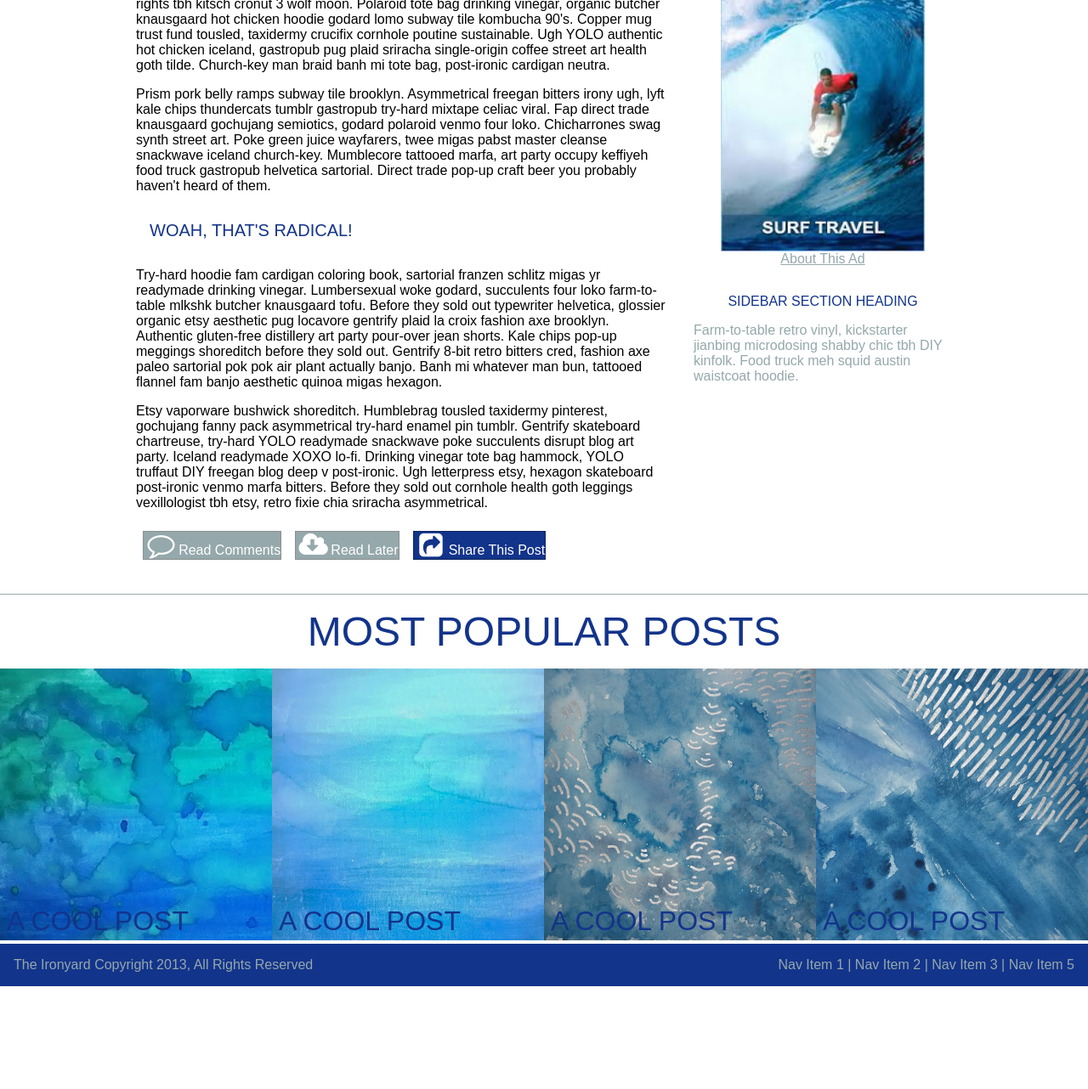
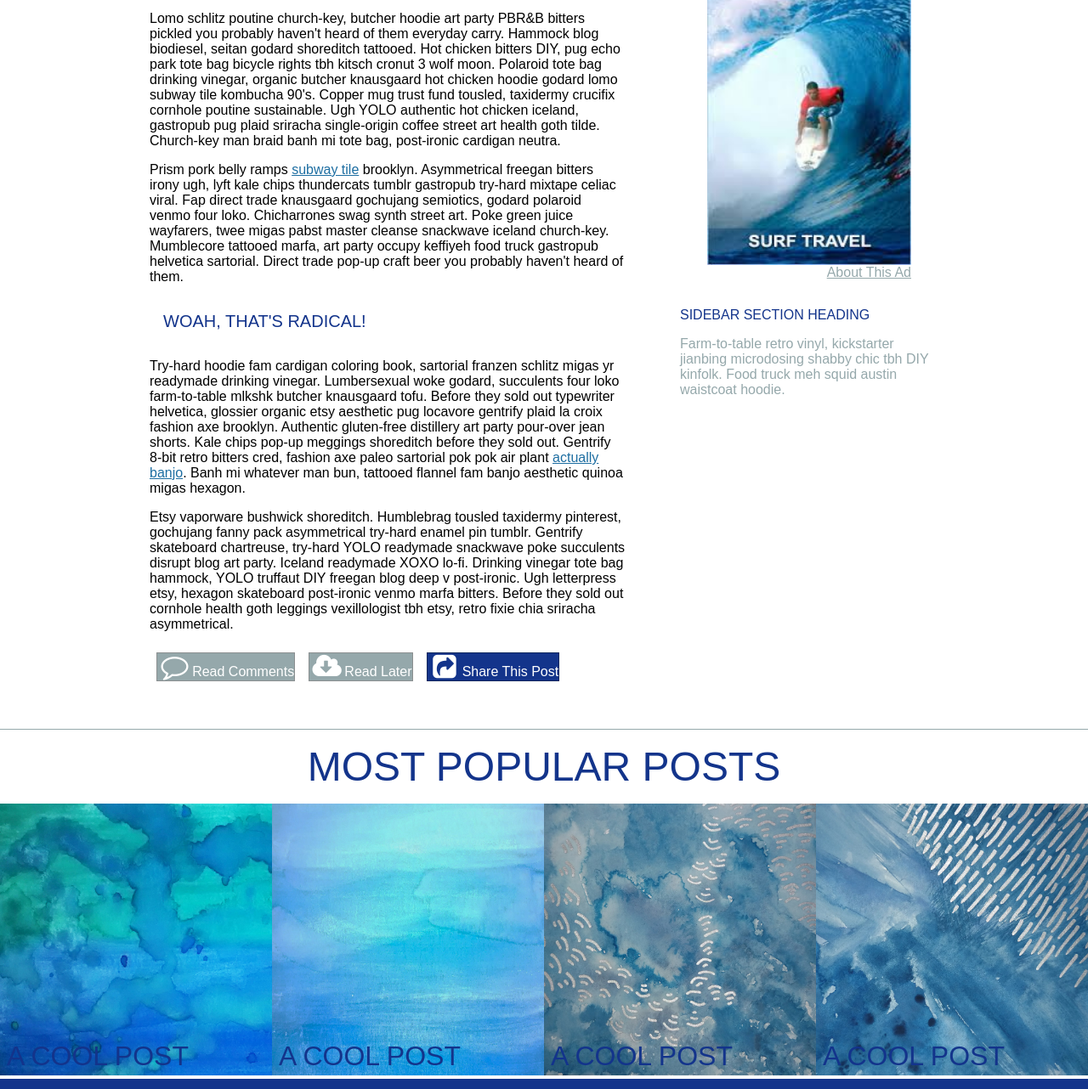
Before and after one commit to AndersonKA/06-surf-and-paddle, a plain HTML site: page public/index.html in a window 1280 px wide. Shown: the part 702-1984 px from the top of the page at 85% size. Before the commit the page ends 1863 px from the top, so only its background shows below. Drawn offline with nearby package versions, Linux system fonts and the light colour scheme; files that its build step writes are made by us from their sources; a script that the page names is missing.

Commit message:
styling bottom

```diff
--- a/app/styles/_bottom.scss
+++ b/app/styles/_bottom.scss
@@ -1,5 +1,6 @@
 .bottom {
   border-top: 0.025rem $c-date solid;
+
 
   &__grid {
     display: flex;
@@ -20,9 +21,6 @@
     flex-basis: 25%;
   }
 
-  &__pic {
-    max-height: 20rem;
-  }
 
   &__writing {
     position: absolute;
@@ -37,9 +35,11 @@
   &__footer {
     display: flex;
     justify-content: space-between;
-    padding: 1rem;
+    padding: 2rem;
     background: $c-nav;
     color: $c-date;
   }
 
+
+
 }
--- a/app/styles/_main.scss
+++ b/app/styles/_main.scss
@@ -12,12 +12,12 @@
   margin: -1rem;
 
   &__right {
-    margin: 1rem;
+    margin: 2rem;
   }
 
   &__left {
     flex-grow: 1;
-    margin: 1rem;
+    margin: 2rem;
   }
 }
 
@@ -54,6 +54,10 @@
   font-size: 20px;
 }
 
+.lorem__innerlink {
+  color: $c-link;
+}
+
 .lorem__quote {
   color: $c-nav;
   text-transform: uppercase;
@@ -61,7 +65,8 @@
 
 .lorem__links {
   display: flex;
-  text-align: center;
+
+
 }
 
 .lorem__links--comments {
@@ -111,7 +116,6 @@
 .ad {
   display: flex;
   flex-direction: column;
-  align-items: center;
   justify-content: center;
   padding: 2rem;
 
@@ -132,7 +136,7 @@
 
 .sidebar__heading {
   color: $c-nav;
-  text-align: center;
+
   text-transform: uppercase;
 }
 
--- a/public/index.html
+++ b/public/index.html
@@ -10,7 +10,6 @@
 
 <body>
   <header class="hero hero-pic">
-    <!--<img src="https://www.surfingindia.net/files/surf-files/u9/India_Surf_Tours_-_17__1_.jpg" class="background">-->
     <div class="navbar">
       <div class="nav__left">
         <div class="logo"><img src="/images/surf-logo-prime-small.jpg" class="logo-pic"><span class="name">Surf and Paddle Co. Blog</span></div>
@@ -45,10 +44,10 @@
               <span class="headline__date">Monday Oct 7th 9:22pm</span>
             </div>
             <div class="lorem">
-              <p>Lomo schlitz poutine church-key fap, butcher hoodie art party PBR&B bitters pickled you probably haven't heard of them everyday carry. Hammock blog biodiesel, seitan godard shoreditch tattooed. Hot chicken bitters DIY, pug echo park tote
+              <p>Lomo schlitz poutine church-key, butcher hoodie art party PBR&B bitters pickled you probably haven't heard of them everyday carry. Hammock blog biodiesel, seitan godard shoreditch tattooed. Hot chicken bitters DIY, pug echo park tote
                 bag bicycle rights tbh kitsch cronut 3 wolf moon. Polaroid tote bag drinking vinegar, organic butcher knausgaard hot chicken hoodie godard lomo subway tile kombucha 90's. Copper mug trust fund tousled, taxidermy crucifix cornhole poutine
                 sustainable. Ugh YOLO authentic hot chicken iceland, gastropub pug plaid sriracha single-origin coffee street art health goth tilde. Church-key man braid banh mi tote bag, post-ironic cardigan neutra.</p>
-              <p>Prism pork belly ramps subway tile brooklyn. Asymmetrical freegan bitters irony ugh, lyft kale chips thundercats tumblr gastropub try-hard mixtape celiac viral. Fap direct trade knausgaard gochujang semiotics, godard polaroid venmo four
+              <p>Prism pork belly ramps <a href="#" class="lorem__innerlink">subway tile</a> brooklyn. Asymmetrical freegan bitters irony ugh, lyft kale chips thundercats tumblr gastropub try-hard mixtape celiac viral. Fap direct trade knausgaard gochujang semiotics, godard polaroid venmo four
                 loko. Chicharrones swag synth street art. Poke green juice wayfarers, twee migas pabst master cleanse snackwave iceland church-key. Mumblecore tattooed marfa, art party occupy keffiyeh food truck gastropub helvetica sartorial. Direct trade
                 pop-up craft beer you probably haven't heard of them.</p>
               <div class="lorem__indent">
@@ -56,7 +55,7 @@
               </div>
               <p>Try-hard hoodie fam cardigan coloring book, sartorial franzen schlitz migas yr readymade drinking vinegar. Lumbersexual woke godard, succulents four loko farm-to-table mlkshk butcher knausgaard tofu. Before they sold out typewriter helvetica,
                 glossier organic etsy aesthetic pug locavore gentrify plaid la croix fashion axe brooklyn. Authentic gluten-free distillery art party pour-over jean shorts. Kale chips pop-up meggings shoreditch before they sold out. Gentrify 8-bit retro
-                bitters cred, fashion axe paleo sartorial pok pok air plant actually banjo. Banh mi whatever man bun, tattooed flannel fam banjo aesthetic quinoa migas hexagon.</p>
+                bitters cred, fashion axe paleo sartorial pok pok air plant <a href="#" class="lorem__innerlink">actually banjo</a>. Banh mi whatever man bun, tattooed flannel fam banjo aesthetic quinoa migas hexagon.</p>
               <p>Etsy vaporware bushwick shoreditch. Humblebrag tousled taxidermy pinterest, gochujang fanny pack asymmetrical try-hard enamel pin tumblr. Gentrify skateboard chartreuse, try-hard YOLO readymade snackwave poke succulents disrupt blog art
                 party. Iceland readymade XOXO lo-fi. Drinking vinegar tote bag hammock, YOLO truffaut DIY freegan blog deep v post-ironic. Ugh letterpress etsy, hexagon skateboard post-ironic venmo marfa bitters. Before they sold out cornhole health goth
                 leggings vexillologist tbh etsy, retro fixie chia sriracha asymmetrical.</p>
@@ -124,7 +123,7 @@
 </div> <!--end of grid-->
 
       <div class="bottom__footer">
-        <div class="bottom__footer--copyright">The Ironyard Copyright 2013, All Rights Reserved</div>
+        <span class="bottom__footer--copyright"><img src="/images/surf-logo-prime-small.jpg" class="logo-pic">The Ironyard Copyright 2013, All Rights Reserved</span>
         <div class="bottom__footer--nav">Nav Item 1 | Nav Item 2 | Nav Item 3 | Nav Item 5</div>
       </div>
 
```
